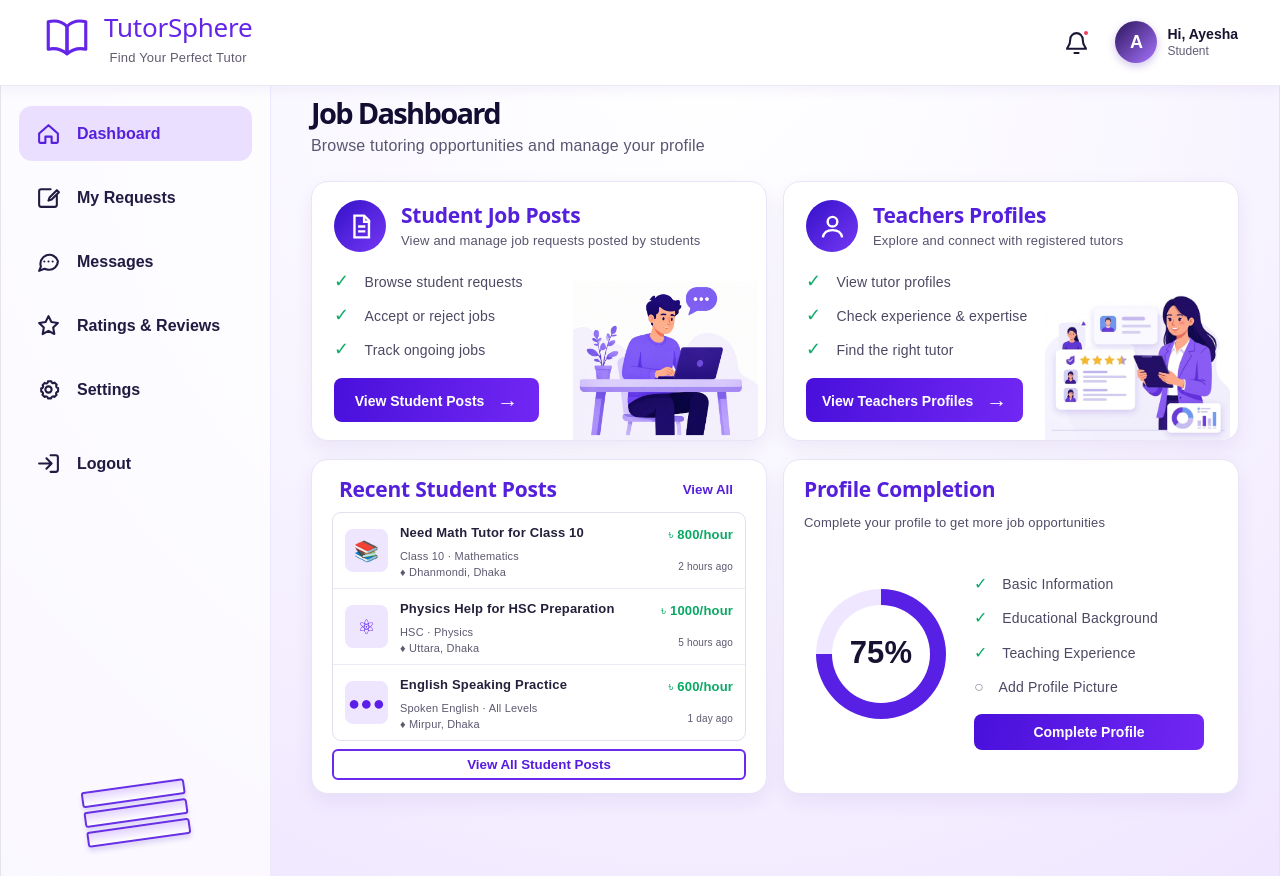
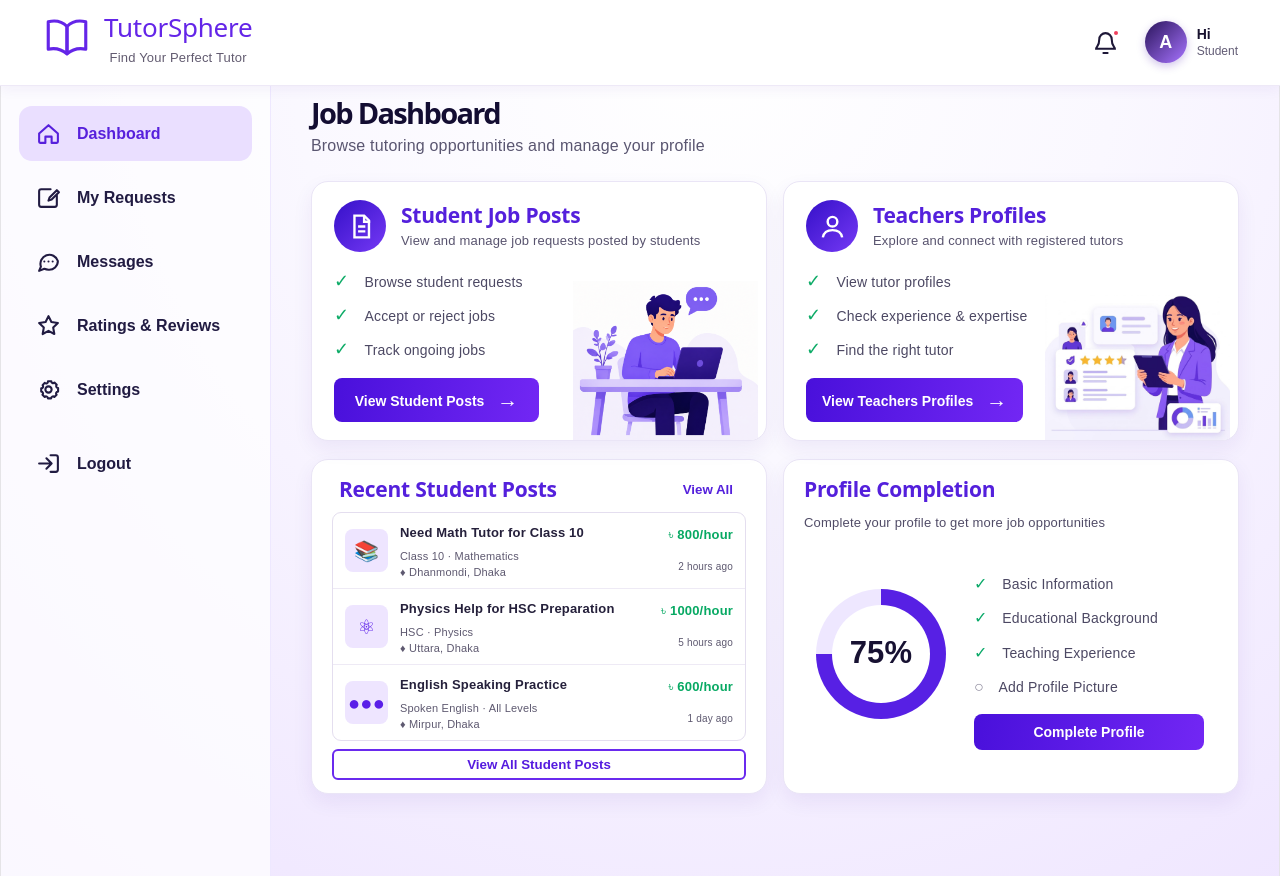
Before and after one commit to afra012/TutorSphere, a React app in the folder frontend/: page /job-dashboard in a window 1280 px wide. Built offline with nearby package versions, Linux system fonts and the light colour scheme; the HTML template or start-up script is replaced by a standard one.

Commit message:
Update dashboard sidebar and profile greeting

```diff
--- a/frontend/src/components/Dashboard/DashboardSidebar.css
+++ b/frontend/src/components/Dashboard/DashboardSidebar.css
@@ -5,6 +5,4 @@
 .sidebar-link.is-active { background:#eadfff; color:#5720dc; }
 .sidebar-icon { width:25px; height:25px; flex:none; }
 .sidebar-logout { margin-top:10px; }
-.sidebar-books { margin:auto auto 5px; width:104px; display:grid; gap:4px; transform:rotate(-8deg); }
-.sidebar-books span { height:12px; border:2px solid #6830e5; border-radius:3px; background:linear-gradient(180deg,#e4d4ff,#fff); box-shadow:0 4px 5px rgba(81,35,193,.16); }
-@media (max-width: 820px) { .dashboard-sidebar { min-height:auto; padding:14px 12px; border-right:0; border-bottom:1px solid #eee8ff; } .sidebar-nav { display:flex; overflow-x:auto; } .sidebar-link { width:auto; white-space:nowrap; padding:11px 13px; } .sidebar-books { display:none; } .sidebar-logout { margin-top:0; } }
+@media (max-width: 820px) { .dashboard-sidebar { min-height:auto; padding:14px 12px; border-right:0; border-bottom:1px solid #eee8ff; } .sidebar-nav { display:flex; overflow-x:auto; } .sidebar-link { width:auto; white-space:nowrap; padding:11px 13px; } }
--- a/frontend/src/components/Dashboard/DashboardSidebar.jsx
+++ b/frontend/src/components/Dashboard/DashboardSidebar.jsx
@@ -23,6 +23,5 @@ export default function DashboardSidebar() {
       {items.map(([label, icon], index) => <button className={`sidebar-link ${index === 0 ? "is-active" : ""}`} type="button" key={label}><Icon name={icon} />{label}</button>)}
       <button className="sidebar-link sidebar-logout" type="button"><Icon name="logout" />Logout</button>
     </nav>
-    <div className="sidebar-books" aria-hidden="true"><span /><span /><span /></div>
   </aside>;
 }
--- a/frontend/src/components/Navbar/Navbar.jsx
+++ b/frontend/src/components/Navbar/Navbar.jsx
@@ -96,7 +96,7 @@ function Navbar({ hideLinks = false, dashboardMode = false }) {
                   <svg viewBox="0 0 24 24" fill="none" stroke="currentColor" strokeWidth="2" strokeLinecap="round"><path d="M18 9a6 6 0 0 0-12 0c0 7-3 7-3 9h18c0-2-3-2-3-9M10 22h4" /></svg><i />
                 </button>
                 <button type="button" className="profile-button" onClick={() => navigate("/profile")}>
-                  <span className="profile-avatar">A</span><span className="profile-name"><strong>Hi, Ayesha</strong><small>Student</small></span>
+                  <span className="profile-avatar">A</span><span className="profile-name"><strong>Hi</strong><small>Student</small></span>
                 </button>
               </div>
             ) : <div className="navbar-buttons">
```
